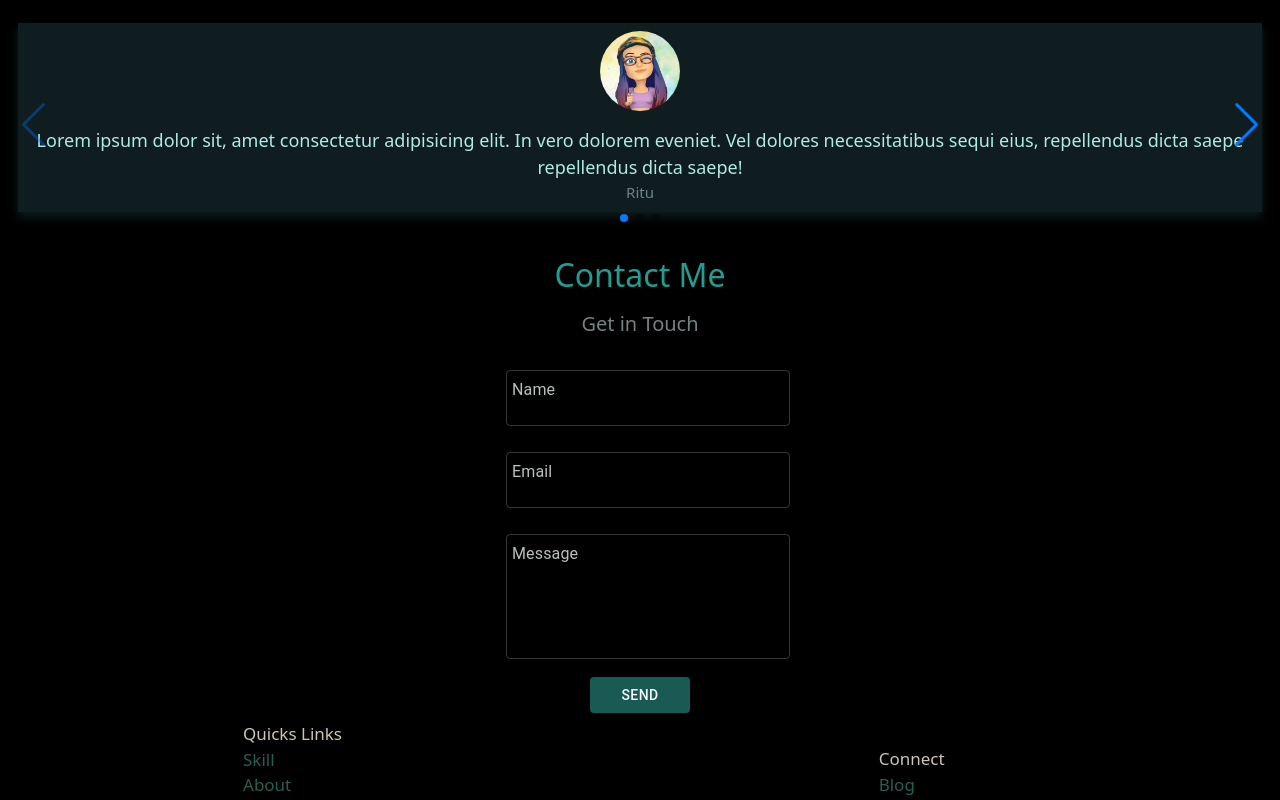
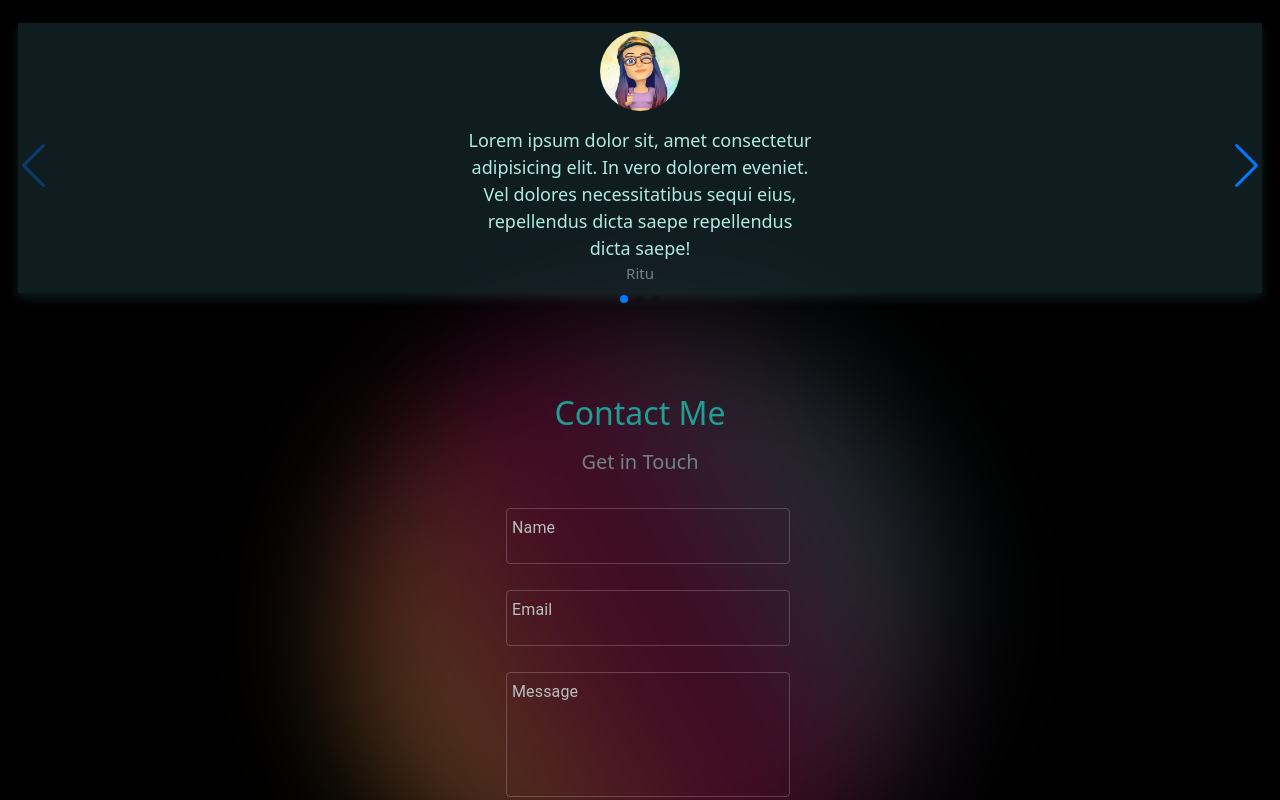
Before and after one commit to Ritu-03Thakur/My_Portfolio, a React (Create React App) app: page / in a window 1280 px wide. Shown: the part 2280-3080 px from the top of the page. Built offline with nearby package versions, Linux system fonts and the light colour scheme.

Commit message:
changes ..

```diff
--- a/src/App.scss
+++ b/src/App.scss
@@ -278,6 +278,7 @@ $md-breakpoint: 600px;
             color: #afebe3;
             p{
               margin: auto;
+              max-width: 350px;
             }
           }
           figcaption{
@@ -439,3 +440,24 @@ $md-breakpoint: 530px;
 }
 }
 }
+
+.contact-gradient{
+
+  position: relative;
+    width: 600px;
+    height: 600px;
+    border-radius: 50%;
+    filter: blur(60px);
+    background: linear-gradient(to right, #1d3537, #430524, #5b411b) ;
+    animation: moveCircle 6s linear infinite;
+}
+
+@keyframes moveCircle {
+  0% {
+    transform: rotate(0deg);
+  }
+  100% {
+   transform: rotate(360deg);
+  }
+
+}
--- a/src/components/Contact.jsx
+++ b/src/components/Contact.jsx
@@ -1,27 +1,18 @@
 
 import {  Button, TextField } from '@mui/material'
-// import {GitHub , LinkedIn ,  Twitter}  from "@mui/icons-material";
-
 import React from 'react'
 
 const Contact = () => {
   return (
     <div className = "contact" id='contact'>
-     <h1 className="contact-heading">Contact Me</h1>
+      <div className='contact-gradient'/>
+      <div className='contact-box' style={{position : "absolute"}}>
+
+     <h1
+     className="contact-heading"
+
+     >Contact Me</h1>
      <h3 className="contact-title">Get in Touch </h3>
-     {/* <div className='social-icons'>
-     <a className="link" href="https://github.com/Ritu-03Thakur">
-                <GitHub sx={{ fontSize: "25px" , color : "#f8f9fa" }} />
-              </a>
-
-              <a className="link" href="https://www.linkedin.com/in/ritu-thakur-6903b8259">
-                <LinkedIn sx={{ fontSize: "25px" , color : "#204070" }} />
-              </a>
-              <a className="link" href="https://www.twitter.com/Ritu_03Thakur">
-                <Twitter sx={{ fontSize: "25px" , color : "#2d7aee"}} />
-              </a>
-
-     </div> */}
 
      <div  className='contact-input'>
      <TextField
@@ -50,6 +41,7 @@ const Contact = () => {
           </Button>
      </div>
     </div>
+      </div>
   )
 }
 
--- a/src/components/Project.jsx
+++ b/src/components/Project.jsx
@@ -15,7 +15,7 @@ export default function Project() {
   <ProjectCard sx={{ m: 5 }} key={items.id} items={items} />
 ))}
         </div>
-        <Link to={"/allprojects"} >
+        <Link to={"/allprojects"} onClick={() => window.scrollTo(0, 0)}>
         <Button  size="medium" variant="contained" style={{backgroundColor : "rgb(26 90 84)"  ,  color: "#f7f7f7"}}>
             MORE PROJECTS
           </Button>
```
Also changed, not shown: src/Motion/motion.js (deleted, +0 -21 lines).
